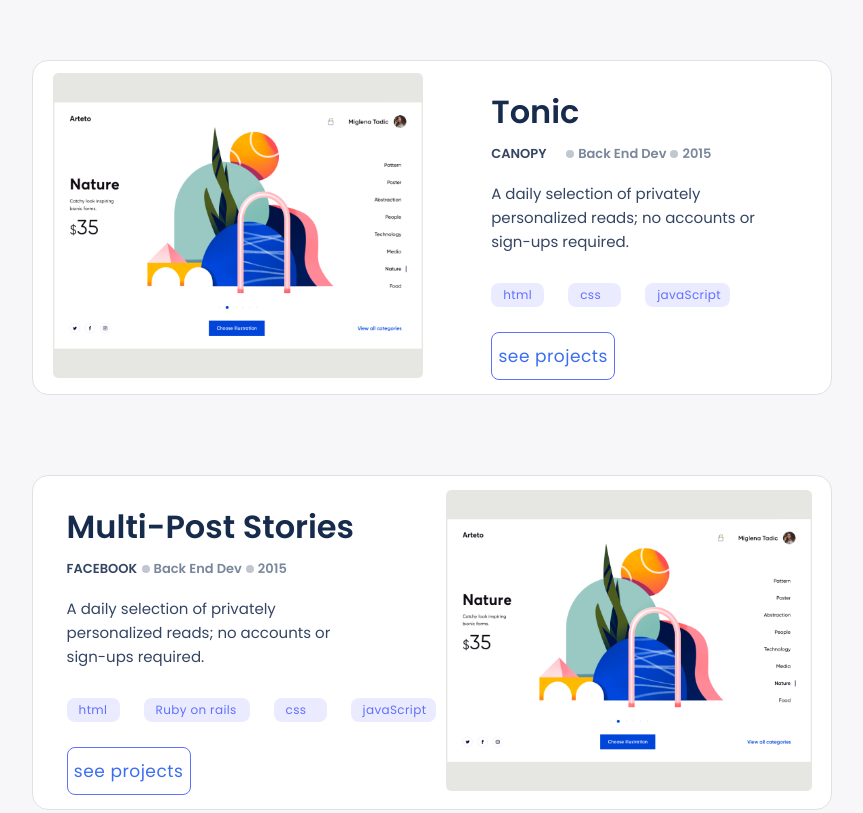
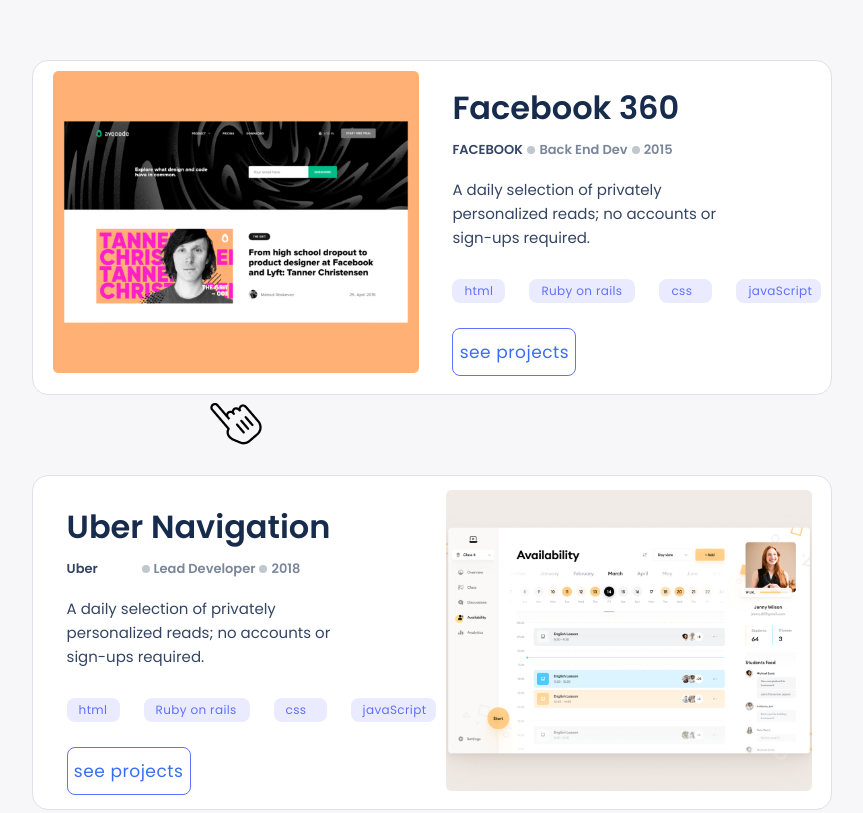
Before and after one commit to Kelvin-Ben/My-Portfolio, a plain HTML site: page index.html in a window 1280 px wide. Shown: the part 1360-2173 px from the top of the page, without its empty margins (208-1071 px from the left). Drawn offline with Linux system fonts and the light colour scheme.

Commit message:
Made changes to few semantic tags

```diff
--- a/index.html
+++ b/index.html
@@ -15,12 +15,14 @@
     <div class="introduction">
     <header class="toolbar">
       <div class="logo"><h5>My Logo</h5></div>
+
       <ul id="link">
         <li class="link"><a href="">Portfolio</a></li>
         <li class="link"><a href="">About</a></li>
         <li class="link"><a href="">Contact</a></li>
-        <li class="link "><img src="./images/Union.png" alt="" id="union"></li>
+        <!-- <li class="link "><img src="./images/Union.png" alt="" id="union"></li> -->
       </ul>
+      <img src="./images/Union1.png" alt="" class="union1">
     </header>
     <div class="name">
       <h1>I’m Benjamin
@@ -33,7 +35,7 @@
         <div class="lets-connect">
           <p class="connect">LET’S CONNECT</p>
         </div>
-        <div class="media-icons">
+        <div class="media-icon">
           <ul>
             <li><a href=""><img src="./images/twitter.png" alt=""></a></li>
             <li><a href=""><img src="./images/Linkedin.png" alt=""></a></li>
@@ -70,7 +72,7 @@
         </div>
       </article>
       <article class="workcard">
-          <div class="block">
+          <div class="block1">
             <h2 class="tonic1">Multi-Post Stories</h2>
             <div class="technologies">
             <div class="frame canopy">FACEBOOK</div>
@@ -91,38 +93,16 @@
             </div>
             <button class="projects"><span class="see-projects">see projects</span></button>
           </div>
-          <div>
-            <img src="./images/SnapshootPortfolio.png" alt="" class="image">
+          <div id="image">
+            <img src="./images/SnapshootPortfolio2.png" alt="" class="image">
             </div>
         </article>
         <article class="workcard">
           <div>
-          <img src="./images/SnapshootPortfolio.png" alt="" class="image">
+          <img src="./images/SnapshootPortfolio3.png" alt="" class="image">
           </div>
             <div class="block">
-              <h2 class="tonic1">Tonic</h2>
-              <div class="technologies">
-              <div class="frame canopy">CANOPY</div>
-              <div class="frame counter"></div>
-              <div class="frame backend">Back End Dev</div>
-              <div class="frame counter"></div>
-              <div class="frame year">2015</div>
-            </div>
-            <p class="paragraph">A daily selection of privately personalized reads;
-              no accounts or sign-ups required.</p>
-              <div class="tags">
-                <ul>
-                  <li class="tag html">html</li>
-                  <li class="tag css">css</li>
-                  <li class="tag javascript">javaScript</li>
-                </ul>
-              </div>
-              <button class="projects"><span class="see-projects">see projects</span></button>
-            </div>
-          </article>
-          <article class="workcard">
-            <div class="block">
-              <h2 class="tonic1">Multi-Post Stories</h2>
+              <h2 class="tonic1">Facebook 360</h2>
               <div class="technologies">
               <div class="frame canopy">FACEBOOK</div>
               <div class="frame counter"></div>
@@ -142,8 +122,32 @@
               </div>
               <button class="projects"><span class="see-projects">see projects</span></button>
             </div>
+            <img src="./images/hand-cursor.png" alt="" id="hand-cursor">
+          </article>
+          <article class="workcard">
+            <div class="block2">
+              <h2 class="tonic1">Uber Navigation</h2>
+              <div class="technologies">
+              <div class="frame canopy">Uber</div>
+              <div class="frame counter"></div>
+              <div class="frame backend">Lead Developer</div>
+              <div class="frame counter"></div>
+              <div class="frame year">2018</div>
+            </div>
+            <p class="paragraph">A daily selection of privately personalized reads;
+              no accounts or sign-ups required.</p>
+              <div class="tags">
+                <ul>
+                  <li class="tag html">html</li>
+                  <li class="tag ruby">Ruby on rails</li>
+                  <li class="tag css">css</li>
+                  <li class="tag javascript">javaScript</li>
+                </ul>
+              </div>
+              <button class="projects"><span class="see-projects">see projects</span></button>
+            </div>
             <div>
-              <img src="./images/SnapshootPortfolio.png" alt="" class="image">
+              <img src="./images/SnapshootPortfolio4.png" alt="" class="image">
               </div>
           </article>
   </section>
```
